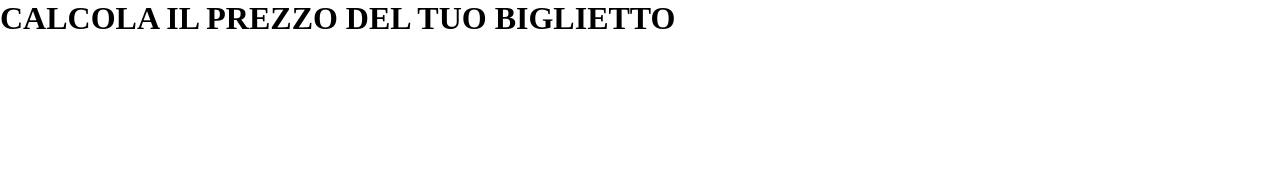
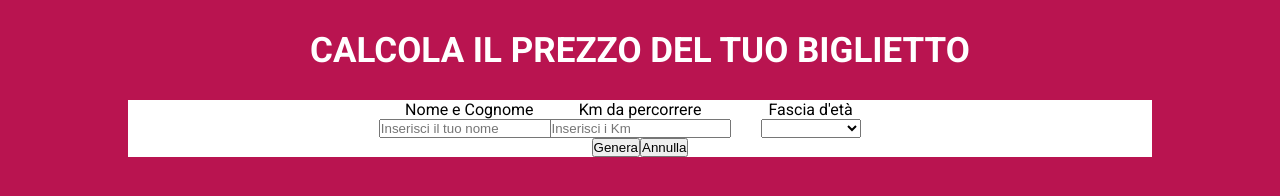
Before and after one commit to AntonioRusso1997/js-biglietto-treno-form, a plain HTML site: page index.html in a window 1280 px wide. Drawn offline with Linux system fonts and the light colour scheme.

Commit message:
prima struttura form

```diff
--- a/css/style.css
+++ b/css/style.css
@@ -3,3 +3,47 @@
     padding: 0;
     box-sizing: border-box;
 }
+
+body {
+    background-color: #B91450;
+    font-family: 'Roboto', sans-serif;
+}
+
+header {
+    width: 100%;
+    height: 100px;
+    display: flex;
+    justify-content: center;
+    align-items: center;
+}
+
+.main-title {
+    color: white;
+    font-weight: bold;
+    font-size: 35px;
+}
+
+.container {
+    width: 80%;
+    margin: 0 auto;
+    background-color: white;
+}
+
+.row {
+    display: flex;
+    justify-content: center;
+}
+
+.box {
+    display: flex;
+    flex-direction: column;
+    justify-content: center;
+    align-items: center;
+    width: calc(100% / 6);
+}
+
+.btn-box {
+    width: 100%;
+    display: flex;
+    justify-content: center;
+}
--- a/index.html
+++ b/index.html
@@ -4,16 +4,44 @@
     <meta charset="UTF-8">
     <meta http-equiv="X-UA-Compatible" content="IE=edge">
     <meta name="viewport" content="width=device-width, initial-scale=1.0">
+    <link rel="preconnect" href="https://fonts.googleapis.com">
+<link rel="preconnect" href="https://fonts.gstatic.com" crossorigin>
+<link href="https://fonts.googleapis.com/css2?family=Roboto:ital,wght@0,100;0,300;0,400;0,500;0,700;0,900;1,100;1,300;1,400;1,500;1,700;1,900&display=swap" rel="stylesheet">
     <link rel="stylesheet" href="css/style.css">
     <title>Calcolo Biglietto with Form</title>
 </head>
 <body>
     <header>
-        <h1>CALCOLA IL PREZZO DEL TUO BIGLIETTO</h1>
+        <h1 class="main-title">CALCOLA IL PREZZO DEL TUO BIGLIETTO</h1>
     </header>
 
     <main>
+        <div class="container">
+            <div class="row">
 
+                <div class="box">
+                    <label for="name">Nome e Cognome</label>
+                    <input id="name" type="text" name="name" placeholder="Inserisci il tuo nome">
+                </div>
+                <div class="box">
+                    <label for="km">Km da percorrere</label>
+                    <input id="km" type="number" name="km" placeholder="Inserisci i Km">
+                </div>
+                <div class="box">
+                    <label for="fascia-eta">Fascia d'et&agrave;</label>
+                    <select name="fascia-eta" id="fascia-eta">
+                        <option value="void"></option>
+                        <option value="min">Minorenne</option>
+                        <option value="mag">Maggiorenne</option>
+                        <option value="over">Over</option>
+                    </select>
+                </div>
+            </div>
+            <div class="btn-box">
+                <button id="generate-btn">Genera</button>
+                <button id="cancel-btn">Annulla</button>
+            </div>
+        </div>
     </main>
 
     <script src="js/main.js"></script>
--- a/js/main.js
+++ b/js/main.js
@@ -0,0 +1,21 @@
+//Creo le variabili per i due button
+var generateBtn = document.getElementById("generate-btn");
+var cancelBtn = document.getElementById("cancel-btn");
+
+//Creo la funzione per il btn "Genera"
+generateBtn.addEventListener("click",
+    function() {
+        var nameUser = document.getElementById("name").value;
+        var km = document.getElementById("km").value;
+        var eta = document.getElementById("fascia-eta").value;
+    }
+)
+
+// Creo la funzione per il btn "Annulla"
+cancelBtn.addEventListener("click",
+    function() {
+        document.getElementById("name").value = "";
+        document.getElementById("km").value = "";
+        document.getElementById("fascia-eta").value = "void";
+    }
+)
```
